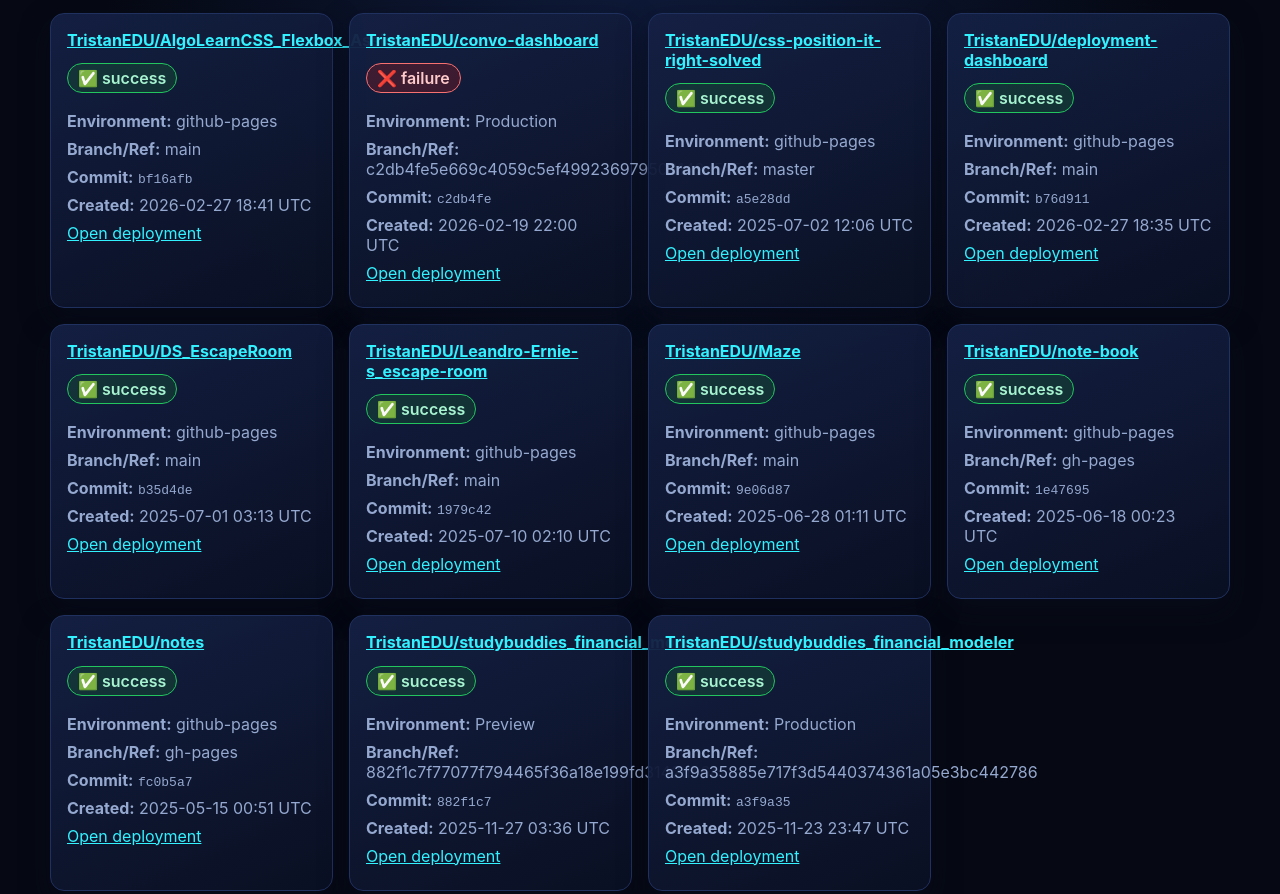
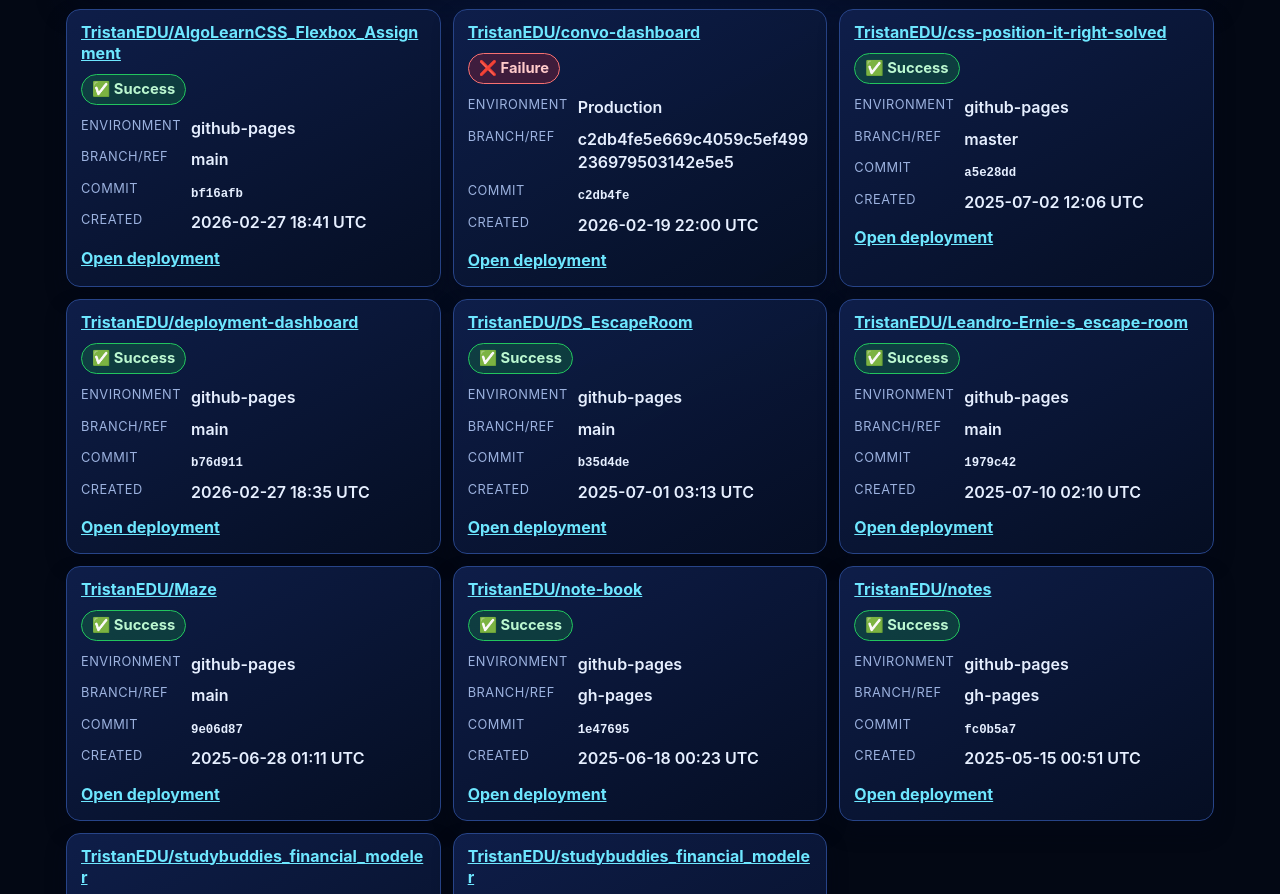
Before and after one commit to TristanEDU/deployment-dashboard, a plain HTML site: page docs/index.html in a window 1280 px wide. Shown: the part 129-1023 px from the top of the page. Drawn offline with Linux system fonts and the light colour scheme.

Commit message:
Fix card overflow and simplify dashboard layout

```diff
--- a/docs/index.html
+++ b/docs/index.html
@@ -7,146 +7,247 @@
   <style>
     :root {
       color-scheme: dark;
-      --bg: #060913;
-      --panel: #0d1327;
-      --text: #dbe7ff;
-      --muted: #95a8cf;
-      --border: #20305f;
-      --accent: #33f2ff;
-      --shadow: rgba(8, 12, 28, 0.6);
+      --bg: #030814;
+      --panel: #0d1b42;
+      --panel-soft: #122556;
+      --text: #e6efff;
+      --muted: #9cb2df;
+      --border: #274488;
+      --accent: #6ee7ff;
+      --shadow: rgba(1, 8, 24, 0.4);
     }
     * { box-sizing: border-box; }
     body {
+      margin: 0;
       font-family: Inter, Segoe UI, Arial, sans-serif;
+      color: var(--text);
+      background: radial-gradient(circle at top, #0a1a45 0%, var(--bg) 42%);
+      line-height: 1.45;
+    }
+    main {
+      max-width: 1180px;
+      margin: 0 auto;
+      padding: 24px 16px 40px;
+    }
+    .page-header {
+      border: 1px solid var(--border);
+      border-radius: 16px;
+      background: linear-gradient(110deg, rgba(17, 38, 92, 0.95), rgba(7, 15, 40, 0.95));
+      box-shadow: 0 12px 30px var(--shadow);
+      padding: 16px 18px;
+      margin-bottom: 14px;
+    }
+    h1 {
       margin: 0;
-      padding: 24px;
-      background: radial-gradient(circle at top, #101e42, var(--bg) 45%);
-      color: var(--text);
+      font-size: clamp(1.25rem, 2vw, 2rem);
+      text-transform: uppercase;
+      letter-spacing: 0.04em;
     }
-    main { max-width: 1180px; margin: 0 auto; }
-    h1 { letter-spacing: 0.04em; text-transform: uppercase; }
-    .updated { color: var(--muted); }
-    .grid { display: grid; grid-template-columns: repeat(auto-fit, minmax(280px, 1fr)); gap: 16px; }
+    .updated { margin: 6px 0 0; color: var(--muted); }
+    .grid {
+      display: grid;
+      grid-template-columns: repeat(auto-fit, minmax(290px, 1fr));
+      gap: 12px;
+      align-items: stretch;
+    }
     .card {
-      background: linear-gradient(155deg, rgba(20, 32, 68, 0.95), rgba(10, 16, 35, 0.95));
+      display: flex;
+      flex-direction: column;
+      gap: 10px;
+      min-width: 0;
       border: 1px solid var(--border);
       border-radius: 14px;
-      padding: 16px;
-      box-shadow: 0 12px 28px var(--shadow);
+      background: linear-gradient(150deg, rgba(15, 31, 76, 0.94), rgba(5, 14, 35, 0.96));
+      box-shadow: 0 10px 20px var(--shadow);
+      padding: 12px 14px 14px;
     }
-    .card h2 { margin-top: 0; font-size: 1rem; }
-    .card p { margin: 8px 0; color: var(--muted); }
-    .card a { color: var(--accent); }
-    .status { display: inline-block; padding: 4px 10px; border-radius: 999px; font-weight: 600; margin-bottom: 10px; border: 1px solid transparent; }
-    .status.success { background: rgba(22, 101, 52, 0.32); border-color: #22c55e; color: #a7f3d0; }
-    .status.failure, .status.error { background: rgba(153, 27, 27, 0.32); border-color: #f87171; color: #fecaca; }
-    .status.in-progress { background: rgba(29, 78, 216, 0.35); border-color: #60a5fa; color: #bfdbfe; }
-    .status.pending, .status.queued { background: rgba(133, 77, 14, 0.35); border-color: #facc15; color: #fef08a; }
-    .status.unknown, .status.inactive { background: rgba(71, 85, 105, 0.42); border-color: #94a3b8; color: #cbd5e1; }
+    .repo {
+      margin: 0;
+      min-width: 0;
+      font-size: 1rem;
+      line-height: 1.3;
+      overflow-wrap: anywhere;
+    }
+    .repo a { color: var(--accent); text-decoration: underline; text-decoration-thickness: 1px; }
+    .status-line { margin: 0; }
+    .status {
+      display: inline-flex;
+      align-items: center;
+      gap: 6px;
+      padding: 4px 10px;
+      border: 1px solid transparent;
+      border-radius: 999px;
+      font-size: 0.92rem;
+      font-weight: 700;
+      text-transform: capitalize;
+      white-space: nowrap;
+      max-width: 100%;
+    }
+    .meta {
+      margin: 0;
+      display: grid;
+      gap: 8px;
+      padding-top: 2px;
+    }
+    .meta div {
+      display: grid;
+      grid-template-columns: 102px minmax(0, 1fr);
+      align-items: start;
+      gap: 8px;
+    }
+    .meta dt {
+      margin: 0;
+      color: var(--muted);
+      font-size: 0.8rem;
+      letter-spacing: 0.04em;
+      text-transform: uppercase;
+    }
+    .meta dd { margin: 0; font-weight: 600; min-width: 0; }
+    .meta .break { overflow-wrap: anywhere; }
+    .meta code { font-size: 0.95em; }
+    .card-action { margin: 2px 0 0; }
+    .card-action a { color: var(--accent); font-weight: 700; }
+    .empty { color: var(--muted); }
+    .status.success { background: rgba(18, 126, 63, 0.34); border-color: #22c55e; color: #bbf7d0; }
+    .status.failure, .status.error { background: rgba(149, 32, 49, 0.36); border-color: #f87171; color: #fecaca; }
+    .status.in-progress { background: rgba(29, 78, 216, 0.4); border-color: #60a5fa; color: #bfdbfe; }
+    .status.pending, .status.queued { background: rgba(133, 77, 14, 0.38); border-color: #facc15; color: #fef08a; }
+    .status.unknown, .status.inactive { background: rgba(71, 85, 105, 0.45); border-color: #94a3b8; color: #cbd5e1; }
+
+    @media (max-width: 720px) {
+      main { padding: 14px 10px 24px; }
+      .page-header { padding: 14px; border-radius: 14px; }
+      .meta div { grid-template-columns: 1fr; gap: 2px; }
+      .repo { font-size: 0.98rem; }
+    }
   </style>
 </head>
 <body>
   <main>
-    <h1>🚀 Deployment Dashboard</h1>
-    <p class="updated">Last updated: <strong>2026-02-27 18:42:31 UTC</strong></p>
+    <header class="page-header">
+      <h1>🚀 Deployment Dashboard</h1>
+      <p class="updated">Last updated: <strong>2026-02-28 01:48:24 UTC</strong></p>
+    </header>
     <div class="grid"><article class="card">
-        <h2><a href="https://github.com/TristanEDU/AlgoLearnCSS_Flexbox_Assignment" target="_blank" rel="noreferrer">TristanEDU/AlgoLearnCSS_Flexbox_Assignment</a></h2>
-        <span class="status success">✅ success</span>
-        <p><strong>Environment:</strong> github-pages</p>
-        <p><strong>Branch/Ref:</strong> main</p>
-        <p><strong>Commit:</strong> <code>bf16afb</code></p>
-        <p><strong>Created:</strong> 2026-02-27 18:41 UTC</p>
-        <p><a href="https://tristanedu.github.io/AlgoLearnCSS_Flexbox_Assignment/" target="_blank" rel="noreferrer">Open deployment</a></p>
+        <h2 class="repo"><a href="https://github.com/TristanEDU/AlgoLearnCSS_Flexbox_Assignment" target="_blank" rel="noreferrer">TristanEDU/AlgoLearnCSS_Flexbox_Assignment</a></h2>
+        <p class="status-line"><span class="status success">✅ success</span></p>
+        <dl class="meta">
+          <div><dt>Environment</dt><dd>github-pages</dd></div>
+          <div><dt>Branch/Ref</dt><dd class="break">main</dd></div>
+          <div><dt>Commit</dt><dd><code>bf16afb</code></dd></div>
+          <div><dt>Created</dt><dd>2026-02-27 18:41 UTC</dd></div>
+        </dl>
+        <p class="card-action"><a href="https://tristanedu.github.io/AlgoLearnCSS_Flexbox_Assignment/" target="_blank" rel="noreferrer">Open deployment</a></p>
       </article>
 <article class="card">
-        <h2><a href="https://github.com/TristanEDU/convo-dashboard" target="_blank" rel="noreferrer">TristanEDU/convo-dashboard</a></h2>
-        <span class="status failure">❌ failure</span>
-        <p><strong>Environment:</strong> Production</p>
-        <p><strong>Branch/Ref:</strong> c2db4fe5e669c4059c5ef499236979503142e5e5</p>
-        <p><strong>Commit:</strong> <code>c2db4fe</code></p>
-        <p><strong>Created:</strong> 2026-02-19 22:00 UTC</p>
-        <p><a href="https://convo-dashboard-lnfqfz6b5-tristanedus-projects.vercel.app" target="_blank" rel="noreferrer">Open deployment</a></p>
+        <h2 class="repo"><a href="https://github.com/TristanEDU/convo-dashboard" target="_blank" rel="noreferrer">TristanEDU/convo-dashboard</a></h2>
+        <p class="status-line"><span class="status failure">❌ failure</span></p>
+        <dl class="meta">
+          <div><dt>Environment</dt><dd>Production</dd></div>
+          <div><dt>Branch/Ref</dt><dd class="break">c2db4fe5e669c4059c5ef499236979503142e5e5</dd></div>
+          <div><dt>Commit</dt><dd><code>c2db4fe</code></dd></div>
+          <div><dt>Created</dt><dd>2026-02-19 22:00 UTC</dd></div>
+        </dl>
+        <p class="card-action"><a href="https://convo-dashboard-lnfqfz6b5-tristanedus-projects.vercel.app" target="_blank" rel="noreferrer">Open deployment</a></p>
       </article>
 <article class="card">
-        <h2><a href="https://github.com/TristanEDU/css-position-it-right-solved" target="_blank" rel="noreferrer">TristanEDU/css-position-it-right-solved</a></h2>
-        <span class="status success">✅ success</span>
-        <p><strong>Environment:</strong> github-pages</p>
-        <p><strong>Branch/Ref:</strong> master</p>
-        <p><strong>Commit:</strong> <code>a5e28dd</code></p>
-        <p><strong>Created:</strong> 2025-07-02 12:06 UTC</p>
-        <p><a href="https://tristanedu.github.io/css-position-it-right-solved/" target="_blank" rel="noreferrer">Open deployment</a></p>
+        <h2 class="repo"><a href="https://github.com/TristanEDU/css-position-it-right-solved" target="_blank" rel="noreferrer">TristanEDU/css-position-it-right-solved</a></h2>
+        <p class="status-line"><span class="status success">✅ success</span></p>
+        <dl class="meta">
+          <div><dt>Environment</dt><dd>github-pages</dd></div>
+          <div><dt>Branch/Ref</dt><dd class="break">master</dd></div>
+          <div><dt>Commit</dt><dd><code>a5e28dd</code></dd></div>
+          <div><dt>Created</dt><dd>2025-07-02 12:06 UTC</dd></div>
+        </dl>
+        <p class="card-action"><a href="https://tristanedu.github.io/css-position-it-right-solved/" target="_blank" rel="noreferrer">Open deployment</a></p>
       </article>
 <article class="card">
-        <h2><a href="https://github.com/TristanEDU/deployment-dashboard" target="_blank" rel="noreferrer">TristanEDU/deployment-dashboard</a></h2>
-        <span class="status success">✅ success</span>
-        <p><strong>Environment:</strong> github-pages</p>
-        <p><strong>Branch/Ref:</strong> main</p>
-        <p><strong>Commit:</strong> <code>b76d911</code></p>
-        <p><strong>Created:</strong> 2026-02-27 18:35 UTC</p>
-        <p><a href="https://tristanedu.github.io/deployment-dashboard/" target="_blank" rel="noreferrer">Open deployment</a></p>
+        <h2 class="repo"><a href="https://github.com/TristanEDU/deployment-dashboard" target="_blank" rel="noreferrer">TristanEDU/deployment-dashboard</a></h2>
+        <p class="status-line"><span class="status success">✅ success</span></p>
+        <dl class="meta">
+          <div><dt>Environment</dt><dd>github-pages</dd></div>
+          <div><dt>Branch/Ref</dt><dd class="break">main</dd></div>
+          <div><dt>Commit</dt><dd><code>b76d911</code></dd></div>
+          <div><dt>Created</dt><dd>2026-02-27 18:35 UTC</dd></div>
+        </dl>
+        <p class="card-action"><a href="https://tristanedu.github.io/deployment-dashboard/" target="_blank" rel="noreferrer">Open deployment</a></p>
       </article>
 <article class="card">
-        <h2><a href="https://github.com/TristanEDU/DS_EscapeRoom" target="_blank" rel="noreferrer">TristanEDU/DS_EscapeRoom</a></h2>
-        <span class="status success">✅ success</span>
-        <p><strong>Environment:</strong> github-pages</p>
-        <p><strong>Branch/Ref:</strong> main</p>
-        <p><strong>Commit:</strong> <code>b35d4de</code></p>
-        <p><strong>Created:</strong> 2025-07-01 03:13 UTC</p>
-        <p><a href="https://tristanedu.github.io/DS_EscapeRoom/" target="_blank" rel="noreferrer">Open deployment</a></p>
+        <h2 class="repo"><a href="https://github.com/TristanEDU/DS_EscapeRoom" target="_blank" rel="noreferrer">TristanEDU/DS_EscapeRoom</a></h2>
+        <p class="status-line"><span class="status success">✅ success</span></p>
+        <dl class="meta">
+          <div><dt>Environment</dt><dd>github-pages</dd></div>
+          <div><dt>Branch/Ref</dt><dd class="break">main</dd></div>
+          <div><dt>Commit</dt><dd><code>b35d4de</code></dd></div>
+          <div><dt>Created</dt><dd>2025-07-01 03:13 UTC</dd></div>
+        </dl>
+        <p class="card-action"><a href="https://tristanedu.github.io/DS_EscapeRoom/" target="_blank" rel="noreferrer">Open deployment</a></p>
       </article>
 <article class="card">
-        <h2><a href="https://github.com/TristanEDU/Leandro-Ernie-s_escape-room" target="_blank" rel="noreferrer">TristanEDU/Leandro-Ernie-s_escape-room</a></h2>
-        <span class="status success">✅ success</span>
-        <p><strong>Environment:</strong> github-pages</p>
-        <p><strong>Branch/Ref:</strong> main</p>
-        <p><strong>Commit:</strong> <code>1979c42</code></p>
-        <p><strong>Created:</strong> 2025-07-10 02:10 UTC</p>
-        <p><a href="https://tristanedu.github.io/Leandro-Ernie-s_escape-room/" target="_blank" rel="noreferrer">Open deployment</a></p>
+        <h2 class="repo"><a href="https://github.com/TristanEDU/Leandro-Ernie-s_escape-room" target="_blank" rel="noreferrer">TristanEDU/Leandro-Ernie-s_escape-room</a></h2>
+        <p class="status-line"><span class="status success">✅ success</span></p>
+        <dl class="meta">
+          <div><dt>Environment</dt><dd>github-pages</dd></div>
+          <div><dt>Branch/Ref</dt><dd class="break">main</dd></div>
+          <div><dt>Commit</dt><dd><code>1979c42</code></dd></div>
+          <div><dt>Created</dt><dd>2025-07-10 02:10 UTC</dd></div>
+        </dl>
+        <p class="card-action"><a href="https://tristanedu.github.io/Leandro-Ernie-s_escape-room/" target="_blank" rel="noreferrer">Open deployment</a></p>
       </article>
 <article class="card">
-        <h2><a href="https://github.com/TristanEDU/Maze" target="_blank" rel="noreferrer">TristanEDU/Maze</a></h2>
-        <span class="status success">✅ success</span>
-        <p><strong>Environment:</strong> github-pages</p>
-        <p><strong>Branch/Ref:</strong> main</p>
-        <p><strong>Commit:</strong> <code>9e06d87</code></p>
-        <p><strong>Created:</strong> 2025-06-28 01:11 UTC</p>
-        <p><a href="https://tristanedu.github.io/Maze/" target="_blank" rel="noreferrer">Open deployment</a></p>
+        <h2 class="repo"><a href="https://github.com/TristanEDU/Maze" target="_blank" rel="noreferrer">TristanEDU/Maze</a></h2>
+        <p class="status-line"><span class="status success">✅ success</span></p>
+        <dl class="meta">
+          <div><dt>Environment</dt><dd>github-pages</dd></div>
+          <div><dt>Branch/Ref</dt><dd class="break">main</dd></div>
+          <div><dt>Commit</dt><dd><code>9e06d87</code></dd></div>
+          <div><dt>Created</dt><dd>2025-06-28 01:11 UTC</dd></div>
+        </dl>
+        <p class="card-action"><a href="https://tristanedu.github.io/Maze/" target="_blank" rel="noreferrer">Open deployment</a></p>
       </article>
 <article class="card">
-        <h2><a href="https://github.com/TristanEDU/note-book" target="_blank" rel="noreferrer">TristanEDU/note-book</a></h2>
-        <span class="status success">✅ success</span>
-        <p><strong>Environment:</strong> github-pages</p>
-        <p><strong>Branch/Ref:</strong> gh-pages</p>
-        <p><strong>Commit:</strong> <code>1e47695</code></p>
-        <p><strong>Created:</strong> 2025-06-18 00:23 UTC</p>
-        <p><a href="https://tristanedu.github.io/note-book/" target="_blank" rel="noreferrer">Open deployment</a></p>
+        <h2 class="repo"><a href="https://github.com/TristanEDU/note-book" target="_blank" rel="noreferrer">TristanEDU/note-book</a></h2>
+        <p class="status-line"><span class="status success">✅ success</span></p>
+        <dl class="meta">
+          <div><dt>Environment</dt><dd>github-pages</dd></div>
+          <div><dt>Branch/Ref</dt><dd class="break">gh-pages</dd></div>
+          <div><dt>Commit</dt><dd><code>1e47695</code></dd></div>
+          <div><dt>Created</dt><dd>2025-06-18 00:23 UTC</dd></div>
+        </dl>
+        <p class="card-action"><a href="https://tristanedu.github.io/note-book/" target="_blank" rel="noreferrer">Open deployment</a></p>
       </article>
 <article class="card">
-        <h2><a href="https://github.com/TristanEDU/notes" target="_blank" rel="noreferrer">TristanEDU/notes</a></h2>
-        <span class="status success">✅ success</span>
-        <p><strong>Environment:</strong> github-pages</p>
-        <p><strong>Branch/Ref:</strong> gh-pages</p>
-        <p><strong>Commit:</strong> <code>fc0b5a7</code></p>
-        <p><strong>Created:</strong> 2025-05-15 00:51 UTC</p>
-        <p><a href="https://tristanedu.github.io/notes/" target="_blank" rel="noreferrer">Open deployment</a></p>
+        <h2 class="repo"><a href="https://github.com/TristanEDU/notes" target="_blank" rel="noreferrer">TristanEDU/notes</a></h2>
+        <p class="status-line"><span class="status success">✅ success</span></p>
+        <dl class="meta">
+          <div><dt>Environment</dt><dd>github-pages</dd></div>
+          <div><dt>Branch/Ref</dt><dd class="break">gh-pages</dd></div>
+          <div><dt>Commit</dt><dd><code>fc0b5a7</code></dd></div>
+          <div><dt>Created</dt><dd>2025-05-15 00:51 UTC</dd></div>
+        </dl>
+        <p class="card-action"><a href="https://tristanedu.github.io/notes/" target="_blank" rel="noreferrer">Open deployment</a></p>
       </article>
 <article class="card">
-        <h2><a href="https://github.com/TristanEDU/studybuddies_financial_modeler" target="_blank" rel="noreferrer">TristanEDU/studybuddies_financial_modeler</a></h2>
-        <span class="status success">✅ success</span>
-        <p><strong>Environment:</strong> Preview</p>
-        <p><strong>Branch/Ref:</strong> 882f1c7f77077f794465f36a18e199fd3142db6c</p>
-        <p><strong>Commit:</strong> <code>882f1c7</code></p>
-        <p><strong>Created:</strong> 2025-11-27 03:36 UTC</p>
-        <p><a href="https://studybuddies-financial-modeler-px9xs821e-tristanedus-projects.vercel.app" target="_blank" rel="noreferrer">Open deployment</a></p>
+        <h2 class="repo"><a href="https://github.com/TristanEDU/studybuddies_financial_modeler" target="_blank" rel="noreferrer">TristanEDU/studybuddies_financial_modeler</a></h2>
+        <p class="status-line"><span class="status success">✅ success</span></p>
+        <dl class="meta">
+          <div><dt>Environment</dt><dd>Preview</dd></div>
+          <div><dt>Branch/Ref</dt><dd class="break">882f1c7f77077f794465f36a18e199fd3142db6c</dd></div>
+          <div><dt>Commit</dt><dd><code>882f1c7</code></dd></div>
+          <div><dt>Created</dt><dd>2025-11-27 03:36 UTC</dd></div>
+        </dl>
+        <p class="card-action"><a href="https://studybuddies-financial-modeler-px9xs821e-tristanedus-projects.vercel.app" target="_blank" rel="noreferrer">Open deployment</a></p>
       </article>
 <article class="card">
-        <h2><a href="https://github.com/TristanEDU/studybuddies_financial_modeler" target="_blank" rel="noreferrer">TristanEDU/studybuddies_financial_modeler</a></h2>
-        <span class="status success">✅ success</span>
-        <p><strong>Environment:</strong> Production</p>
-        <p><strong>Branch/Ref:</strong> a3f9a35885e717f3d5440374361a05e3bc442786</p>
-        <p><strong>Commit:</strong> <code>a3f9a35</code></p>
-        <p><strong>Created:</strong> 2025-11-23 23:47 UTC</p>
-        <p><a href="https://studybuddies-financial-modeler-7dy4kpmmd-tristanedus-projects.vercel.app" target="_blank" rel="noreferrer">Open deployment</a></p>
+        <h2 class="repo"><a href="https://github.com/TristanEDU/studybuddies_financial_modeler" target="_blank" rel="noreferrer">TristanEDU/studybuddies_financial_modeler</a></h2>
+        <p class="status-line"><span class="status success">✅ success</span></p>
+        <dl class="meta">
+          <div><dt>Environment</dt><dd>Production</dd></div>
+          <div><dt>Branch/Ref</dt><dd class="break">a3f9a35885e717f3d5440374361a05e3bc442786</dd></div>
+          <div><dt>Commit</dt><dd><code>a3f9a35</code></dd></div>
+          <div><dt>Created</dt><dd>2025-11-23 23:47 UTC</dd></div>
+        </dl>
+        <p class="card-action"><a href="https://studybuddies-financial-modeler-7dy4kpmmd-tristanedus-projects.vercel.app" target="_blank" rel="noreferrer">Open deployment</a></p>
       </article></div>
   </main>
 </body>
```
Also changed, not shown: 1 other file.
